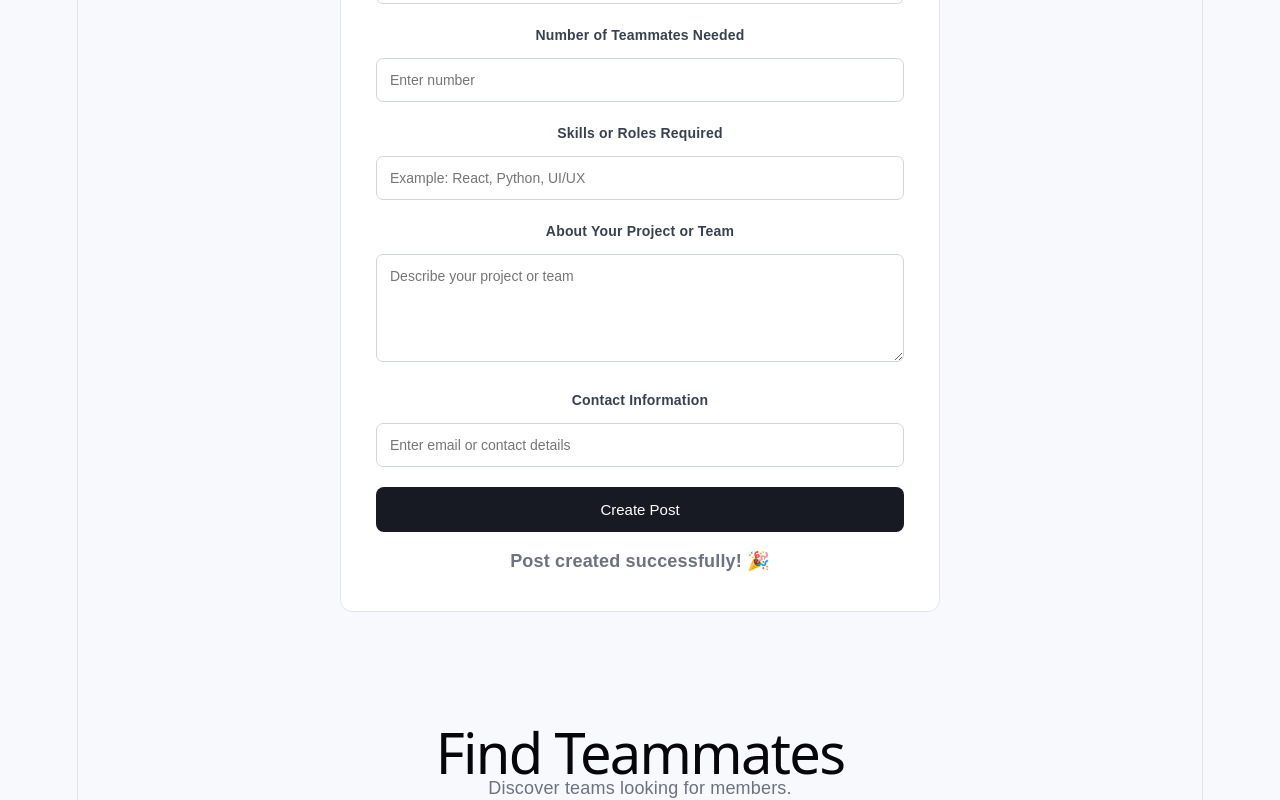
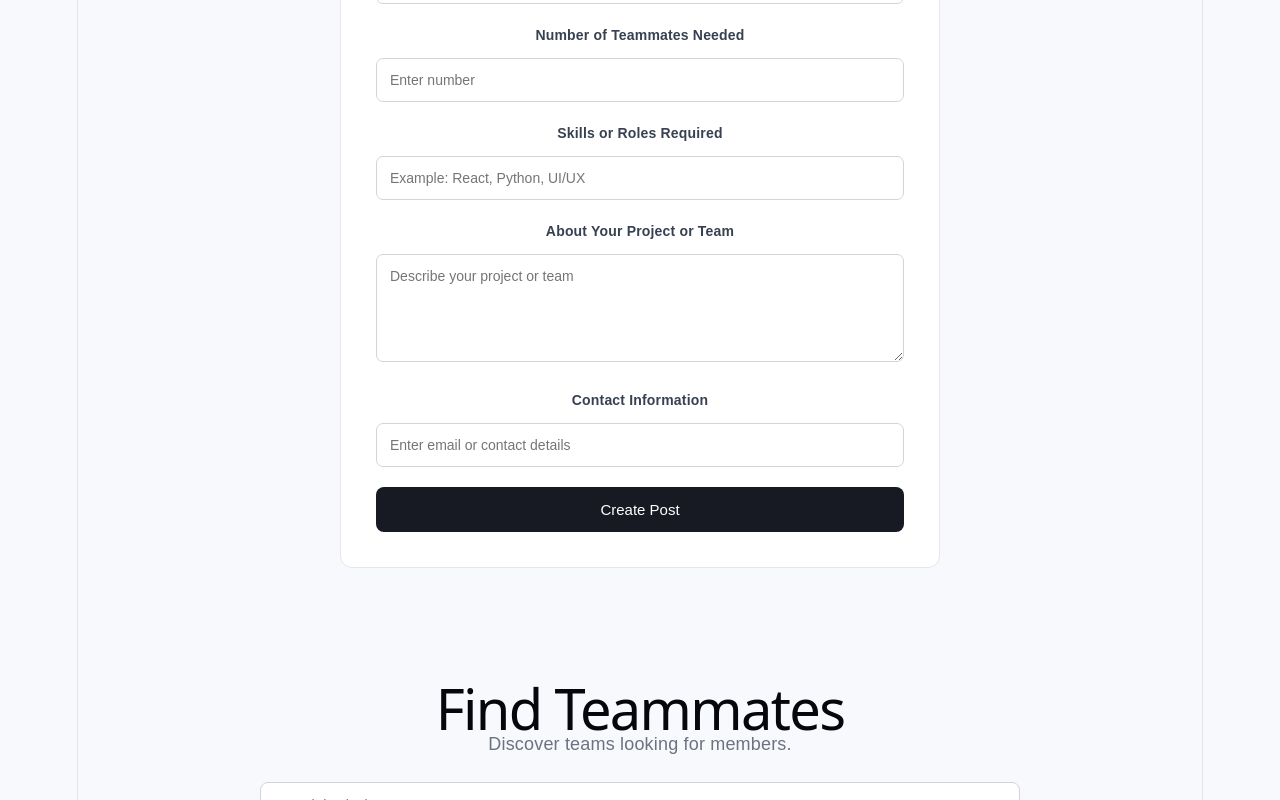
Before and after one commit to bhavyasrivastava5april/TeamUp, a React (Vite) app: page / in a window 1280 px wide. Shown: the part 1008-1808 px from the top of the page. Built offline with nearby package versions, Linux system fonts and the light colour scheme.

Commit message:
Fixed post message

```diff
--- a/src/CreatePost.jsx
+++ b/src/CreatePost.jsx
@@ -2,7 +2,7 @@ import { useState, useEffect } from "react";
 
 function CreatePost() {
   const [eventName, setEventName] = useState("");
-  const [submitted, setSubmitted] = useState(false);
+  const [message, setMessage] = useState("");
   const [eventLink, setEventLink] = useState("");
   const [membersNeeded, setMembersNeeded] = useState("");
   const [skills, setSkills] = useState("");
@@ -85,6 +85,7 @@ function CreatePost() {
       });
 
       setEditingPost(null);
+      setMessage("Post updated successfully! ✨");
     } else {
       const newPost = {
         id: Date.now(),
@@ -104,7 +105,7 @@ function CreatePost() {
       );
 
       setPost(newPost);
-    setSubmitted(true);
+      setMessage("Post created successfully! 🎉");
     }
 
     setEventName("");
@@ -173,7 +174,10 @@ function CreatePost() {
       <button type="button" onClick={handleSubmit}>
         {editingPost ? "Update Post" : "Create Post"}
       </button>
-      <p className="success-message">Post created successfully! 🎉</p>
+
+      {message && (
+        <p className="success-message">{message}</p>
+      )}
 
       {post && (
         <div className="created-post">
@@ -202,8 +206,6 @@ function CreatePost() {
           >
             View Official Event
           </a>
-
-
         </div>
       )}
     </div>
```
Lines whose indentation alone changed are shown as unchanged.
